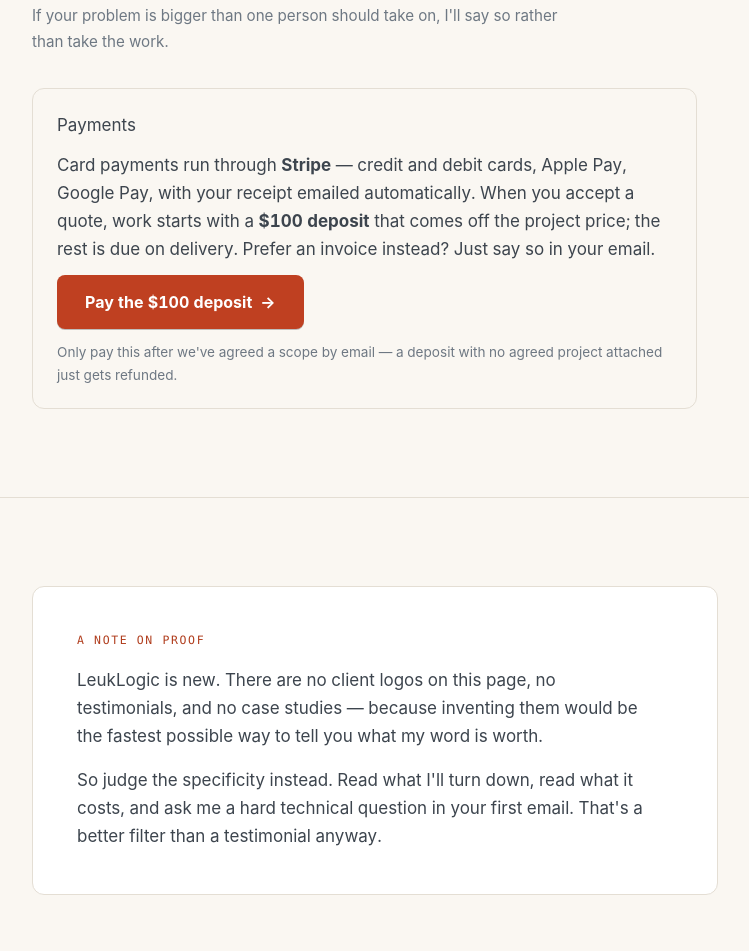
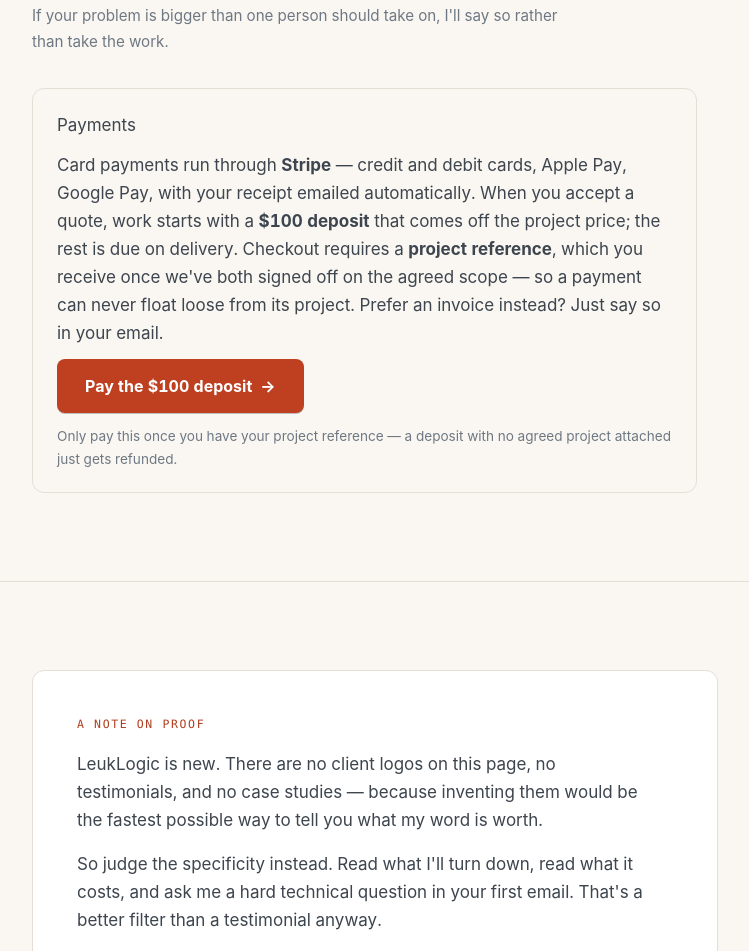
Before and after one commit to grapheneaffiliate/leuklogic, a plain HTML site: page index.html in a window 1280 px wide. Shown: the part 4257-5208 px from the top of the page, without its empty margins (116-865 px from the left). Drawn offline with Linux system fonts and the light colour scheme.

Commit message:
Payments copy: project reference required at checkout, issued at scope sign-off

```diff
--- a/index.html
+++ b/index.html
@@ -636,9 +636,9 @@ footer{border-top:1px solid var(--line);padding:30px 0 calc(30px + env(safe-area
 
     <div class="paynote">
       <p class="kicker">Payments</p>
-      <p>Card payments run through <strong>Stripe</strong> — credit and debit cards, Apple&nbsp;Pay, Google&nbsp;Pay, with your receipt emailed automatically. When you accept a quote, work starts with a <strong>$100 deposit</strong> that comes off the project price; the rest is due on delivery. Prefer an invoice instead? Just say so in your email.</p>
+      <p>Card payments run through <strong>Stripe</strong> — credit and debit cards, Apple&nbsp;Pay, Google&nbsp;Pay, with your receipt emailed automatically. When you accept a quote, work starts with a <strong>$100 deposit</strong> that comes off the project price; the rest is due on delivery. Checkout requires a <strong>project reference</strong>, which you receive once we've both signed off on the agreed scope — so a payment can never float loose from its project. Prefer an invoice instead? Just say so in your email.</p>
       <p class="paybtn"><a class="btn" href="https://buy.stripe.com/bJeeV59s81TZarX2RXeME00" target="_blank" rel="noopener">Pay the $100 deposit <span class="arw" aria-hidden="true">&rarr;</span></a></p>
-      <p class="payfine">Only pay this after we've agreed a scope by email — a deposit with no agreed project attached just gets refunded.</p>
+      <p class="payfine">Only pay this once you have your project reference — a deposit with no agreed project attached just gets refunded.</p>
     </div>
   </section>
 
```
